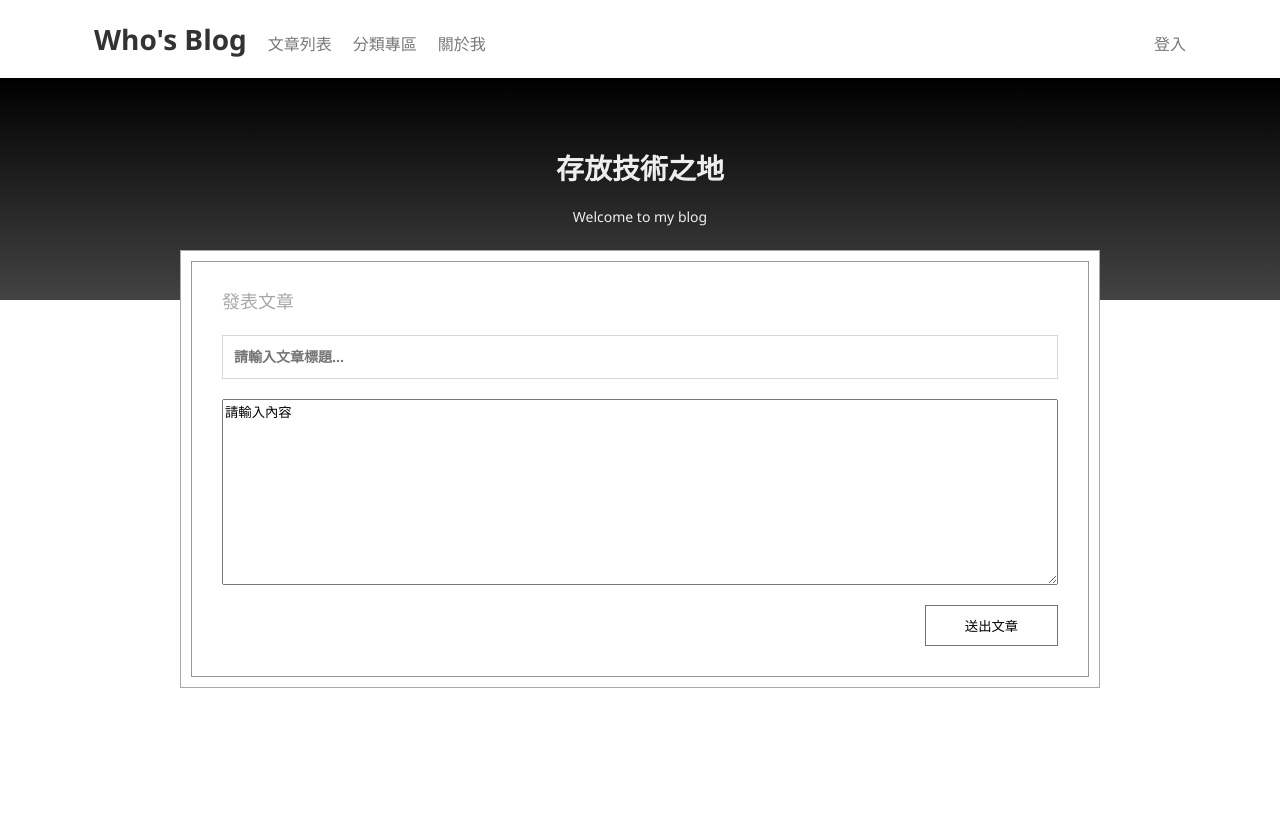
After one commit to MoreCoke/php-blog, a PHP site: page /edit_post.php in a window 1280 px wide. The commit adds this page. Run offline with PHP 8.4, Linux system fonts and the light colour scheme; data that the repository does not hold is empty; a stand-in replaces the project's code that opens the database connection.

Commit message:
Feat edit_post layout

```diff
--- a/css/index.css
+++ b/css/index.css
@@ -207,3 +207,58 @@ footer {
   text-decoration: none;
   margin-left: 8px;
 }
+
+/* edit_post */
+
+.blog-block__edit {
+  width: 920px;
+  box-sizing: border-box;
+  padding: 10px;
+  margin-top: -50px;
+  margin-bottom: 146px;
+  background-color: white;
+}
+
+.blog-block__edit-form {
+  border: 1px solid #9a9a9a;
+  padding: 30px;
+}
+
+.edit-title {
+  font-size: 18px;
+  margin-bottom: 25px;
+}
+
+.blog-block__edit-input {
+  display: block;
+  box-sizing: border-box;
+  width: 100%;
+  border: 1px solid #d7d7d7;
+  padding: 12px 11px;
+  margin-bottom: 20px;
+}
+
+.blog-block__edit-input::placeholder {
+  font-size: 14px;
+  font-weight: bold;
+}
+
+.blog-block__edit-textarea {
+  display: block;
+  box-sizing: border-box;
+  width: 100%;
+  margin-bottom: 20px;
+}
+
+.blog-block__edit-submit {
+  cursor: pointer;
+  background-color: white;
+  border: 1px solid #737373;
+  width: 133px;
+  height: 41px;
+  float: right;
+}
+
+.clearboth {
+  clear: both;
+}
--- /dev/null
+++ b/edit_post.php
@@ -0,0 +1,46 @@
+<!DOCTYPE html>
+<html lang="en">
+
+<head>
+  <meta charset="UTF-8">
+  <meta name="viewport" content="width=device-width, initial-scale=1.0">
+  <link rel="stylesheet" href="./css/reset.css" />
+  <link rel="stylesheet" href="./css/index.css" />
+  <title>Blog</title>
+</head>
+
+<body>
+  <nav>
+    <ul class="blog-navlist">
+      <li><a class="logo" href="index.php">Who's Blog</a></li>
+      <li><a class="blog-navlist__item" href="#">文章列表</a></li>
+      <li><a class="blog-navlist__item" href="#">分類專區</a></li>
+      <li><a class="blog-navlist__item" href="#">關於我</a></li>
+    </ul>
+    <ul class="blog-navlist">
+      <?php if ($username) { ?>
+        <li><a class="blog-navlist__item" href="admin.php">管理後臺</a></li>
+        <li><a class="blog-navlist__item" href="handle_logout.php">登出</a></li>
+      <?php } else { ?>
+        <li><a class="blog-navlist__item" href="login.php">登入</a></li>
+      <?php } ?>
+    </ul>
+  </nav>
+  <div class="blog-topic">
+    <h1>存放技術之地</h1>
+    <span>Welcome to my blog</span>
+  </div>
+  <div class="blog-wrapper">
+    <div class="blog-block__edit">
+      <form class="blog-block__edit-form" method="POST" action="handle_edit_post.php">
+        <div class="edit-title">發表文章</div>
+        <input class="blog-block__edit-input" type="text" name="title" placeholder="請輸入文章標題...">
+        <textarea class="blog-block__edit-textarea" name="content" cols="30" rows="10">請輸入內容</textarea>
+        <input class="blog-block__edit-submit" type="submit" value="送出文章">
+        <div class="clearboth"></div>
+      </form>
+    </div>
+  </div>
+</body>
+
+</html>
```
